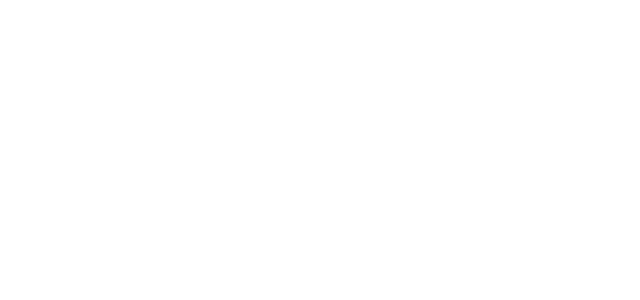
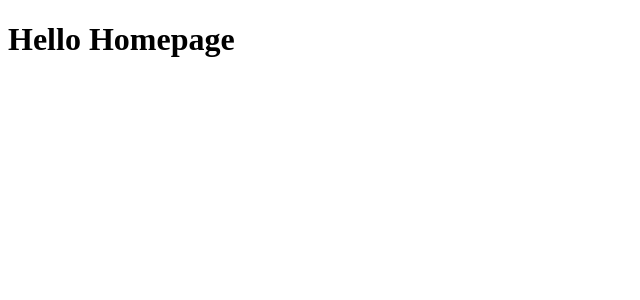
Before and after one commit to ZippyDaFish/shopping-cart, a React (Create React App) app: page / in a window 1280 px wide. Shown: the top 300 px of the page, without its empty margins (0-640 px from the left). Built offline with nearby package versions, Linux system fonts and the light colour scheme.

Commit message:
Add base file structure

```diff
--- a/src/App.js
+++ b/src/App.js
@@ -1,5 +1,19 @@
-function App() {
+import React, { Component } from 'react';
 
+import Homepage from './components/homepage.js'
+
+class App extends Component {
+  constructor(){
+    super();
+  }
+
+  render(){
+    return(
+      <div>
+        <Homepage/>
+      </div>
+    );
+  }
 }
 
 export default App;
--- /dev/null
+++ b/src/components/homepage.js
@@ -0,0 +1,11 @@
+import React from 'react';
+
+const Homepage = () => {
+    return(
+        <div>
+            <h1>Hello Homepage</h1>
+        </div>
+    );
+};
+
+export default Homepage;
```
